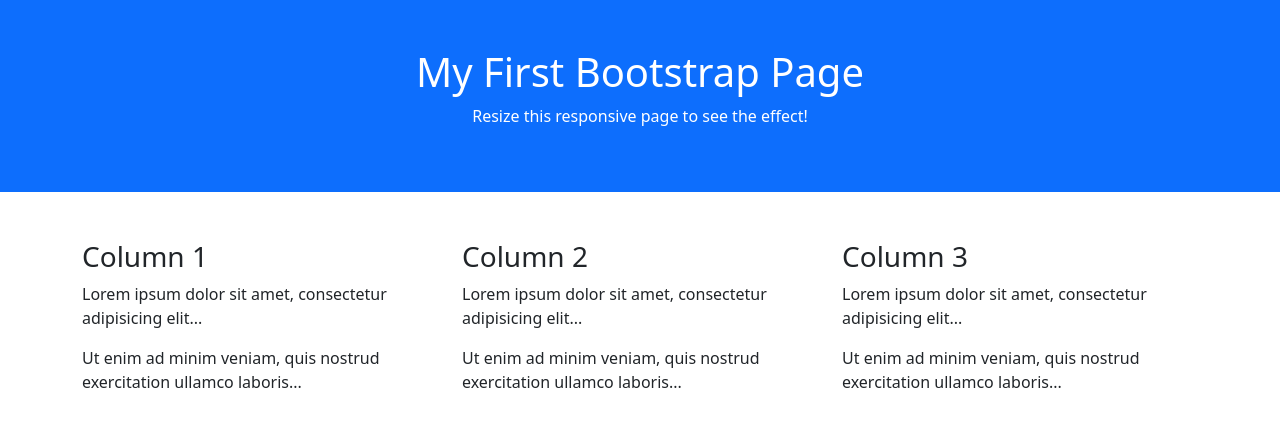
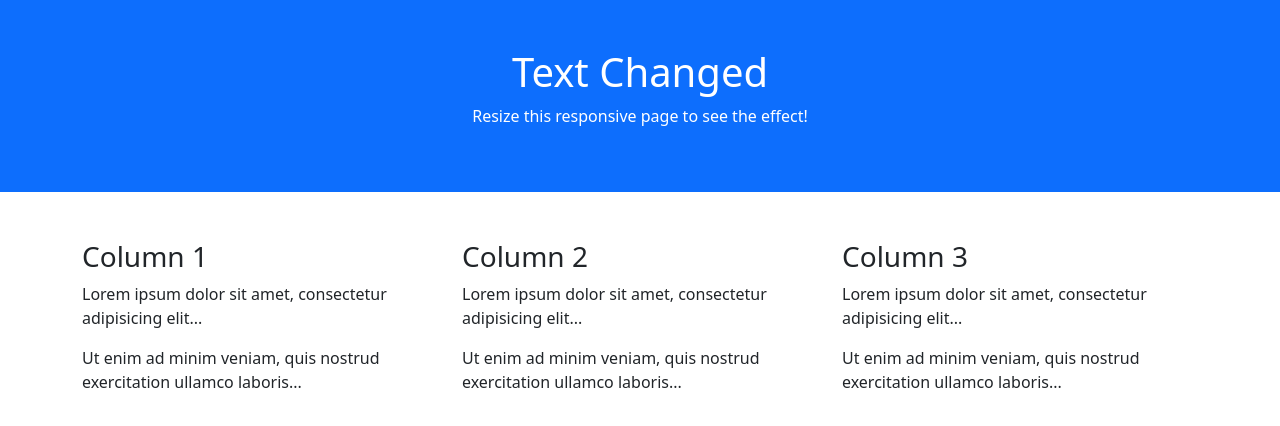
Before and after one commit to azimy-hamid/firstDayIod, a plain HTML site: page index.html in a window 1280 px wide. Drawn offline with nearby package versions, Linux system fonts and the light colour scheme.

Commit message:
CHanged some text to confirm the changes from https option to ssh

```diff
--- a/index.html
+++ b/index.html
@@ -12,7 +12,7 @@
   </head>
   <body>
     <div class="container-fluid p-5 bg-primary text-white text-center">
-      <h1>My First Bootstrap Page</h1>
+      <h1>Text Changed</h1>
       <p>Resize this responsive page to see the effect!</p>
     </div>
 
```
Also changed, not shown: 1 other file.
